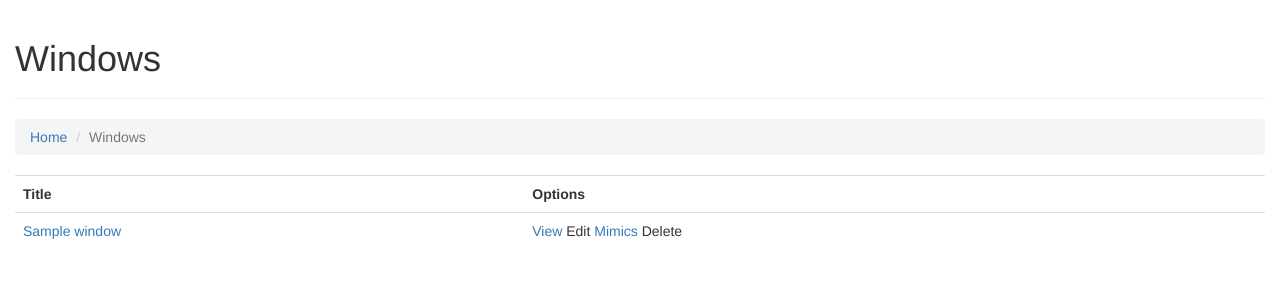
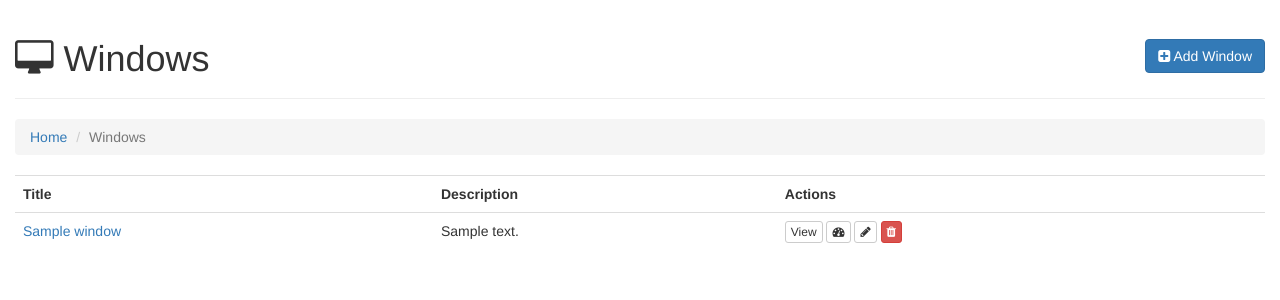
Before and after one commit to gitter-badger/fotuto, a Django app: page /windows/ in a window 1280 px wide. Shown: the part 51-351 px from the top of the page. Run offline with Django 3.2, Linux system fonts and the light colour scheme; tables that the repository leaves empty hold one stand-in row (values such as "Sample post"); some libraries are stand-ins or nearby versions.

Commit message:
Refactored templates and improved windows list page.

```diff
--- a/templates/base.html
+++ b/templates/base.html
@@ -62,6 +62,7 @@
 </nav>
 <div class="container-fluid">
 	<div class="page-header">
+		<div class="pull-right">{% block toolsbar %}{% endblock %}</div>
 		<h1>{% block header_text %}Home{% endblock %}</h1>
 	</div>
 	<div id="breadcrumbs">
--- a/windows/templates/windows/window_list.html
+++ b/windows/templates/windows/window_list.html
@@ -2,27 +2,38 @@
 
 {% block title %}Windows{% endblock %}
 
-{% block header_text %}Windows{% endblock %}
+{% block header_text %}<i class="fa fa-desktop"></i> Windows{% endblock %}
 
 {% block breadcrums %}
 	<li class="active">Windows</li>
+{% endblock %}
+
+{% block toolsbar %}
+	<a href="{% url 'window_add' %}" class="btn btn-primary"><i class="fa fa-plus-square"></i> Add Window</a>
 {% endblock %}
 
 {% block content %}
 	<table class="table">
 		<tr>
 			<th>Title</th>
-            <th>Options</th>
+			<th>Description</th>
+			<th>Actions</th>
 		</tr>
 		{% for window in window_list %}
 			<tr>
 				<td><a href="{{ window.get_absolute_url }}">{{ window.title }}</a></td>
-                <td>
-                    <a href="{{ window.get_absolute_url }}" class="view">View</a>
-                    Edit
-                    <a href="{% url 'mimic_manage_window' window.slug %}" class="manage-mimics">Mimics</a>
-                    Delete
+				<td>{{ window.description }}</td>
+				<td class="btn-group-xs">
+					<a href="{{ window.get_absolute_url }}" class="btn btn-default view" title="View">View</a>
+					<a href="{% url 'mimic_manage_window' window.slug %}" class="btn btn-default manage-mimics"
+						title="Manage Mimics"><i class="fa fa-dashboard"></i></a>
+					<a href="#" class="btn btn-default" title="Edit"><i class="fa fa-pencil"></i></a>
+					<a href="#" class="btn btn-danger" title="Delete"><i class="fa fa-trash"></i></a>
 				</td>
+			</tr>
+		{% empty %}
+			<tr>
+				<td colspan="3" class="alert alert-warning">No window found.</td>
 			</tr>
 		{% endfor %}
 	</table>
```
Also changed, not shown: vars/templates/vars/device_list.html (+4 -4 lines), vars/templates/vars/var_list.html (+4 -5 lines), windows/tests/test_views.py (+4 -0 lines). Lines whose indentation alone changed are shown as unchanged.
